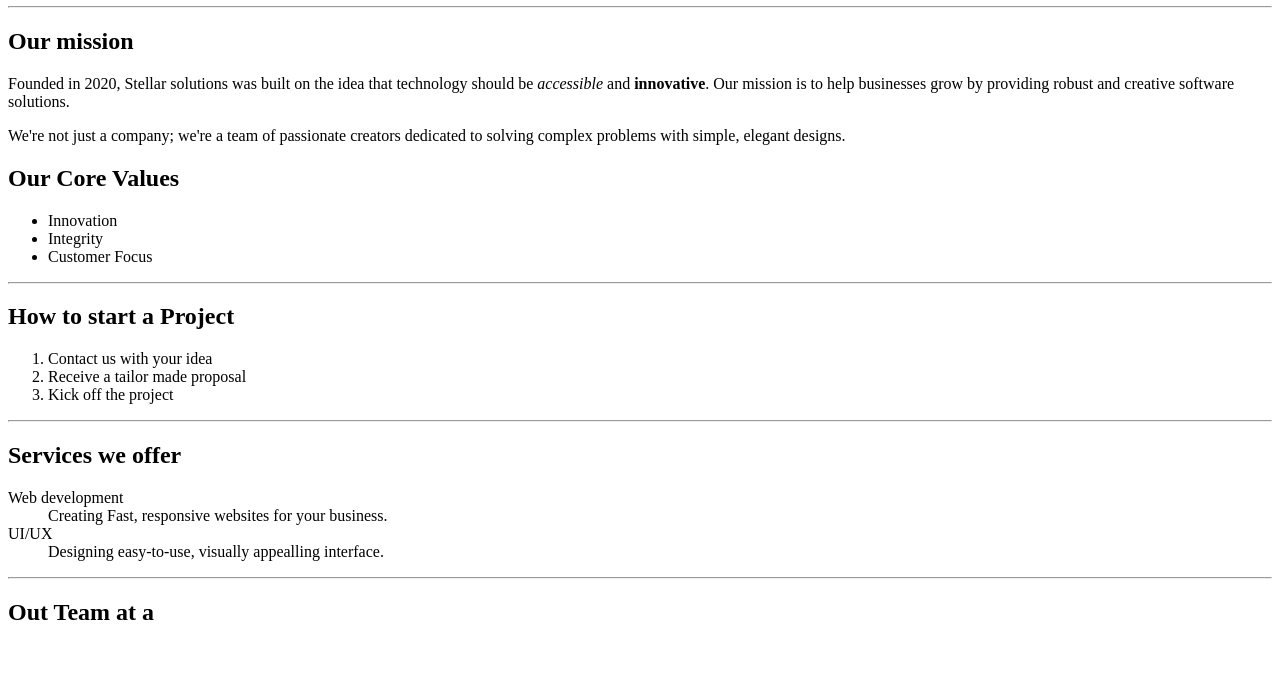
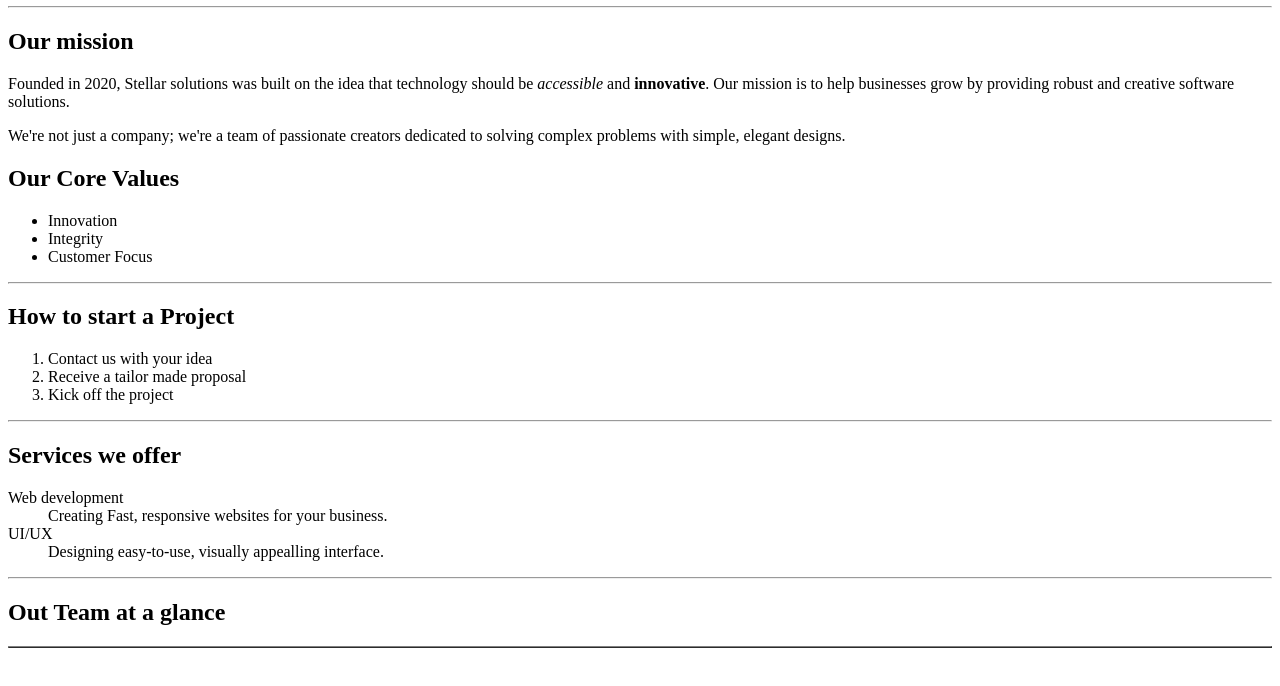
Before and after one commit to teejaynemy07/StellarSolution, a plain HTML site: page about.html in a window 1280 px wide. Shown: the part 100-786 px from the top of the page. Drawn offline with Linux system fonts and the light colour scheme.

Commit message:
changes
more addition

```diff
--- a/about.html
+++ b/about.html
@@ -77,8 +77,10 @@
 
     <!--Team Section-->
     <section id="team-selection">
-        <h2>Out Team at a
+        <h2>Out Team at a glance</h2>
+        <table id="team-table" border="1" style="width:100%;">
 
+        </table>
     </section>
 </body>
 </html>
```
